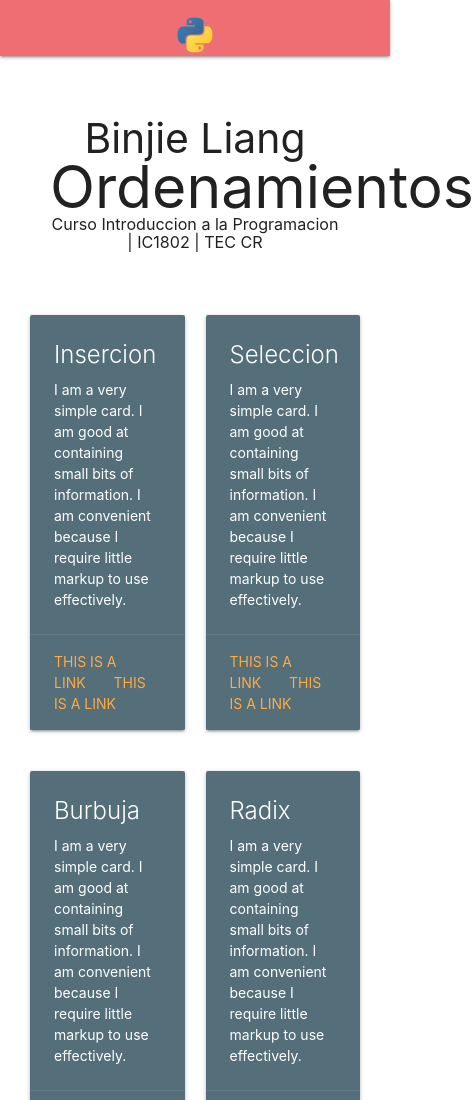
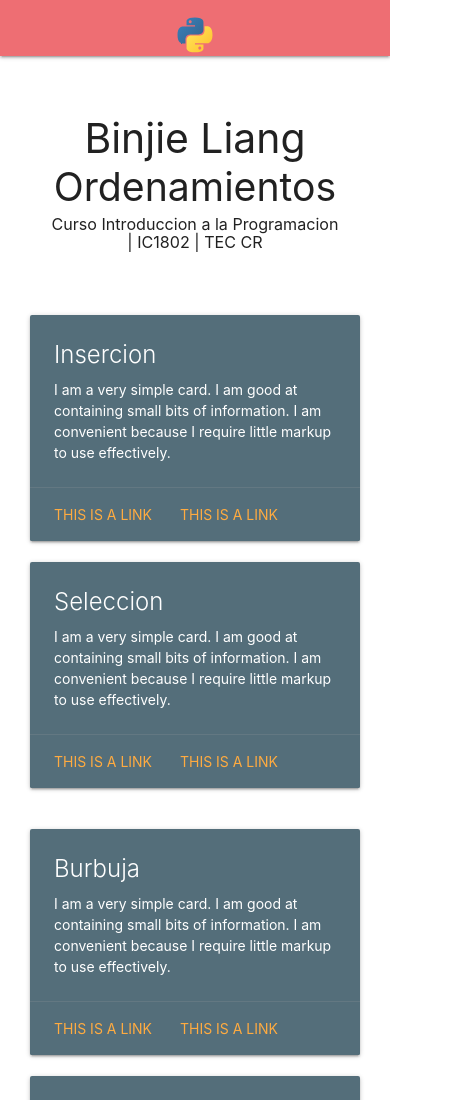
Before and after one commit to liangbinjie/Ordenamientos, a plain HTML site: page index.html in a window 390 px wide. Shown: the top 1100 px of the page, 474 px wide, since content can reach past the window. Drawn offline with nearby package versions, Linux system fonts and the light colour scheme.

Commit message:
update main.css
Responsive cards and heading

```diff
--- a/main.css
+++ b/main.css
@@ -15,3 +15,13 @@ a:hover {
 a {
     transition: 0.2s;
 }
+
+@media only screen and (max-width: 600px) {
+    h1 {
+        font-size: 2.8rem !important;
+    }
+
+    .s6 {
+        width: 100% !important;
+    }
+  }
```
